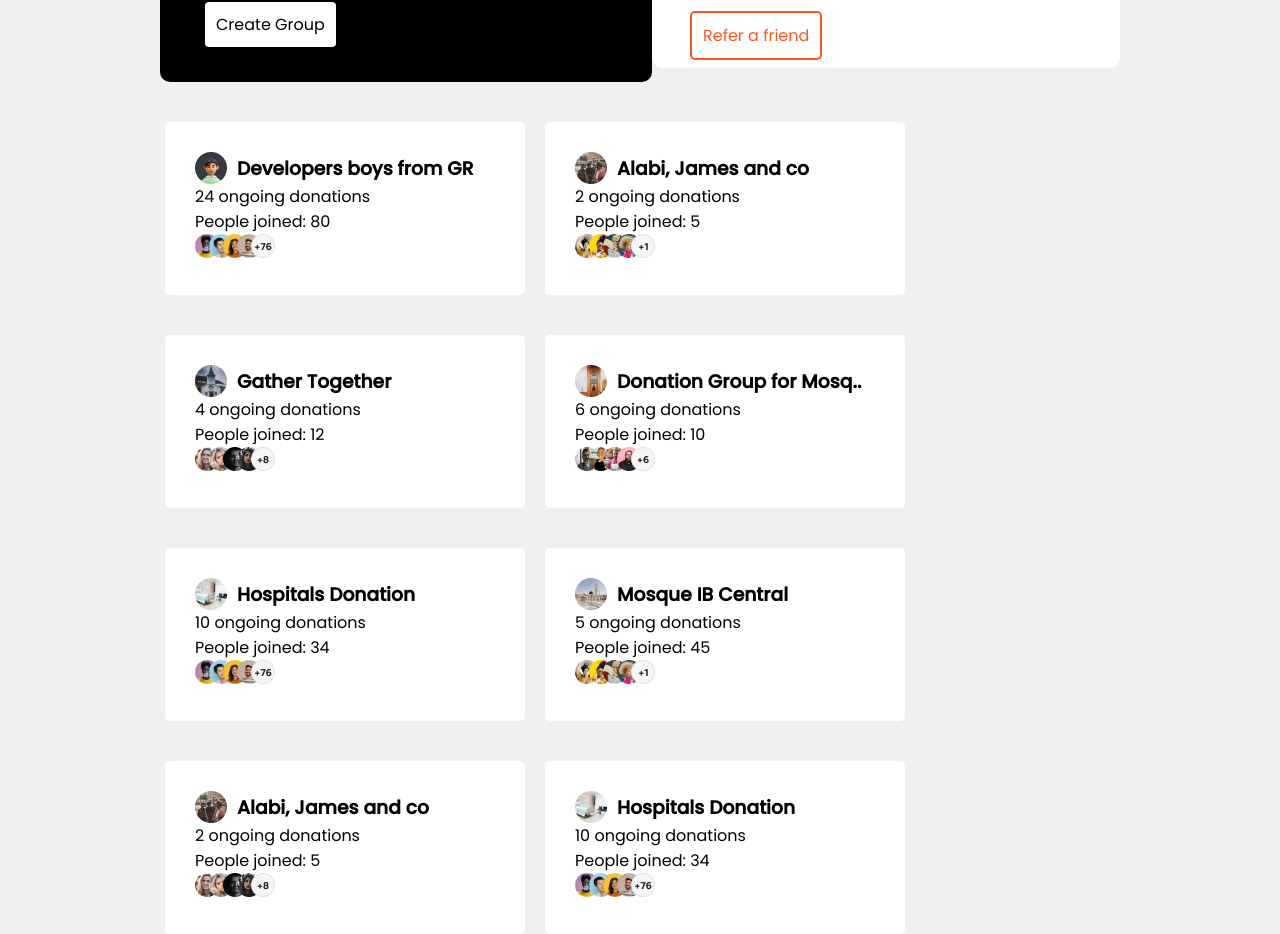
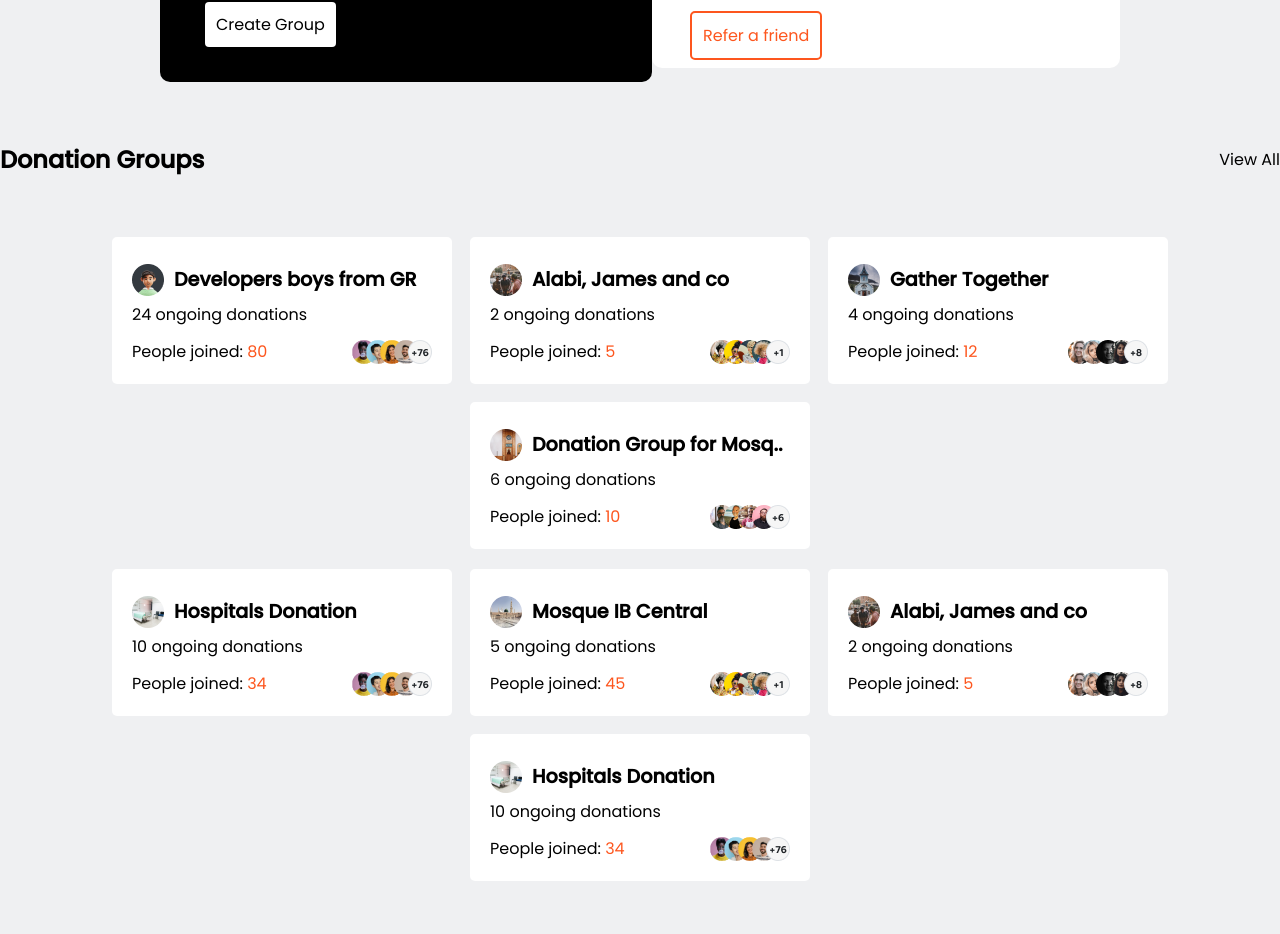
Before and after one commit to IderaNimah/Sadaqah-App, a React (Vite) app: page / in a window 1280 px wide. Shown: the part 618-1552 px from the top of the page. After the commit the page ends 1499 px from the top, so only its background shows below. Built offline with nearby package versions, Linux system fonts and the light colour scheme.

Commit message:
donation components styling

```diff
--- a/src/App.css
+++ b/src/App.css
@@ -207,27 +207,49 @@ text-decoration: none;
   align-items: center;
   gap: 10px;
 }
+.coll-one img{
+  max-width: 100%;
+  height: auto;
+  display: block;
+}
+.profile{
 
-.profile{
-  margin-left: 20px;
-
-  margin-top: 40px;
   background: #ffff;
-  padding: 30px;
+  padding: 20px;
   width: 300px;
   border-radius: 5px;
 }
 
-.donation-container{
- display: flex;
- flex-wrap: wrap;
- margin-left: 145px;
-
+.profile h3 {
+  font-size: 1.2em;
+  margin: 8px 0;
 }
 
-.donation-container-two{
+.profilefooter{
   display: flex;
-  flex-wrap: wrap;
-  margin-left: 145px;
+  align-items: center;
+ justify-content: space-between;
+ margin-top: 12px;
+}
 
+ .donation-container,
+ .donation-container-two {
+   display: flex;
+   flex-wrap: wrap;
+   gap: 18px; /* Space between components */
+   justify-content: center; /* Center alignment for components */
+   margin-bottom: -20px; /* Space between the two sections */
+   margin-top: 40px;
  }
+
+ .numco{
+  color:#FD561E;
+ }
+
+.enter{
+  display: flex;
+  justify-content: space-between;
+  align-items: center;
+   margin: 60px auto;
+  max-width: 1440px;
+}
--- a/src/components/Donationmain.jsx
+++ b/src/components/Donationmain.jsx
@@ -65,6 +65,7 @@ const donationGroupTwo = [
 function DonationMain() {
   return (
     <>
+      <Entre/>
       <div className="donation-container">
         {donationGroupOne.map((donor, index) => (
           <Donationgroup key={index} donor={donor} />
@@ -79,6 +80,15 @@ function DonationMain() {
   );
 }
 
+function Entre(){
+  return(
+    <div className="enter">
+      <h2>Donation Groups</h2>
+      <p> View All</p>
+    </div>
+  )
+}
+
 function Donationgroup({ donor }) {
   return (
     <section className="profile">
@@ -87,11 +97,12 @@ function Donationgroup({ donor }) {
         <h3>{donor.name}</h3>
       </div>
       <p>{donor.ongoing}</p>
-      <div>
-        <p>People joined: {donor.number}</p>
+      <div className="profilefooter">
+        <p>People joined: <span className="numco">{donor.number}</span></p>
         <img src={donor.footerImg} alt={`${donor.name} footer`} />
       </div>
     </section>
+
   );
 }
 
```
